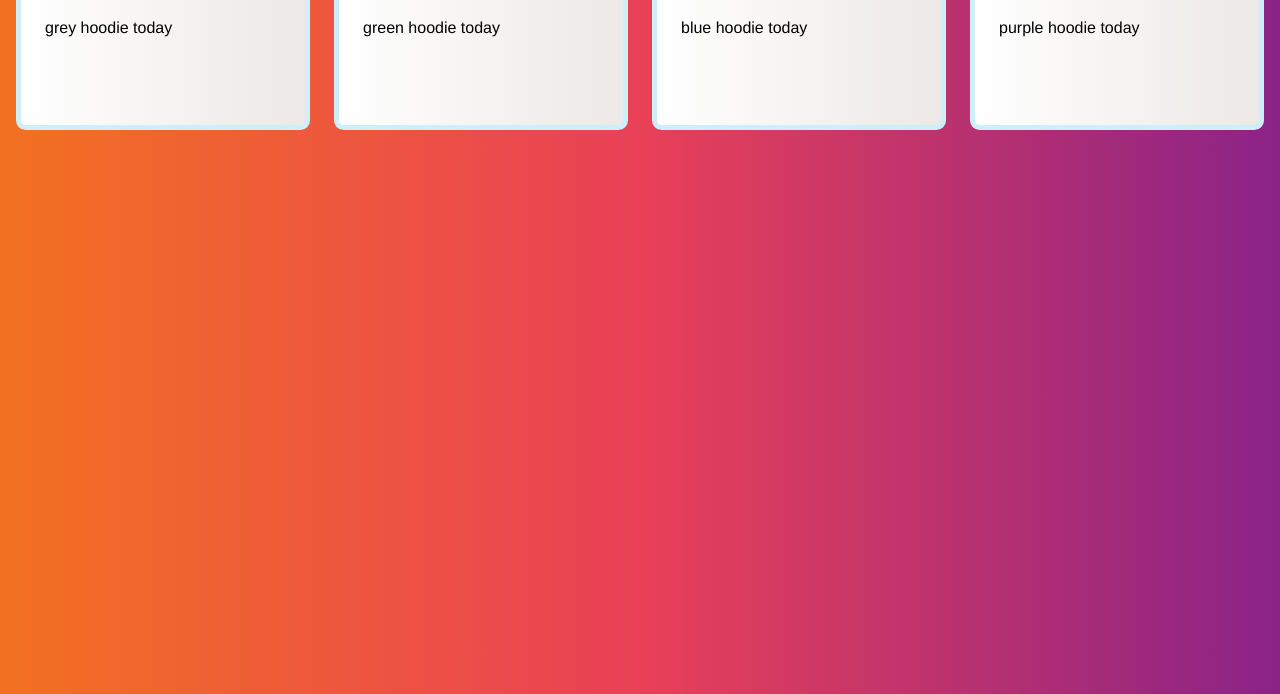
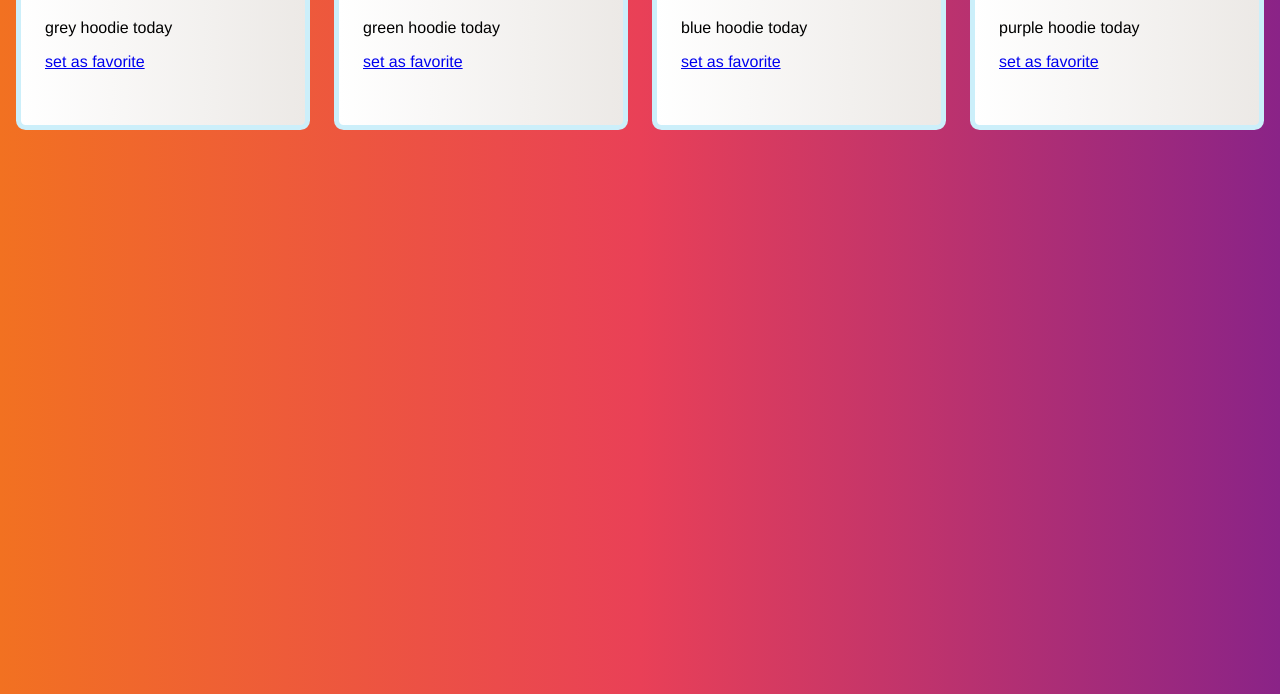
Before and after one commit to stevemeisner/react-sass-boilerplate, a React app: page / in a window 1280 px wide. Shown: the part 106-800 px from the top of the page. Built offline with nearby package versions, Linux system fonts and the light colour scheme.

Commit message:
hook experiements.

```diff
--- a/src/components/People.js
+++ b/src/components/People.js
@@ -28,7 +28,12 @@ function People() {
   return (
     <div className="people">
       {personList.map(person => (
-        <Person name={person.name} mood={person.mood} hoodieColor={person.hoodieColor} />
+        <Person
+          key={`${person.name}-${person.mood}-${person.hoodieColor}`}
+          name={person.name}
+          mood={person.mood}
+          hoodieColor={person.hoodieColor}
+        />
       ))}
     </div>
   );
--- a/src/components/Person.js
+++ b/src/components/Person.js
@@ -1,13 +1,46 @@
-import React from 'react';
+import React, { useState, useEffect } from 'react';
 import PropTypes from 'prop-types';
 
 function Person(props) {
   const { mood, hoodieColor, name } = props;
+  const [favName, setFav] = useState('🤖 Slackbot');
+
+  const unmarkAllAsFavorite = () => {
+    const people = document.querySelectorAll('.person');
+    [...people].forEach((person) => {
+      person.classList.remove('fav-fav');
+
+      const button = person.querySelector('a');
+      button.text = 'set as favorite';
+    });
+  };
+
+  const markAsFavorite = (e, personName) => {
+    e.preventDefault();
+    unmarkAllAsFavorite();
+
+    setFav(personName); // having fun with the hook
+
+    document.querySelector(`.${personName}`).classList.add('fav-fav');
+    e.currentTarget.text = '💖 The Favorite';
+  };
+
+  // Similar to componentDidMount and componentDidUpdate:
+  useEffect(() => {
+    // Update the document title using the browser API
+    document.title = `${favName} is the current favorite. 💖`;
+
+    // just to visualize when it runs
+    console.log('=== useEffect ran ===');
+  });
 
   return (
     <div className={`person ${name}`}>
       <h1>{`${mood} ${name}`}</h1>
       <p>{`${hoodieColor} hoodie today`}</p>
+      <a href="#fav" onClick={e => markAsFavorite(e, name)}>
+        set as favorite
+      </a>
     </div>
   );
 }
--- a/src/styles/artifacts/_vars.scss
+++ b/src/styles/artifacts/_vars.scss
@@ -1 +1,2 @@
 $personBorder: #cceffa;
+$favPersonBorder: pink;
--- a/src/styles/components/_person.scss
+++ b/src/styles/components/_person.scss
@@ -11,4 +11,8 @@
   &:hover {
     transform: scale(1.015);
   }
+
+  &.fav-fav {
+    border-color: $favPersonBorder;
+  }
 }
```
Also changed, not shown: .eslintrc.js.
